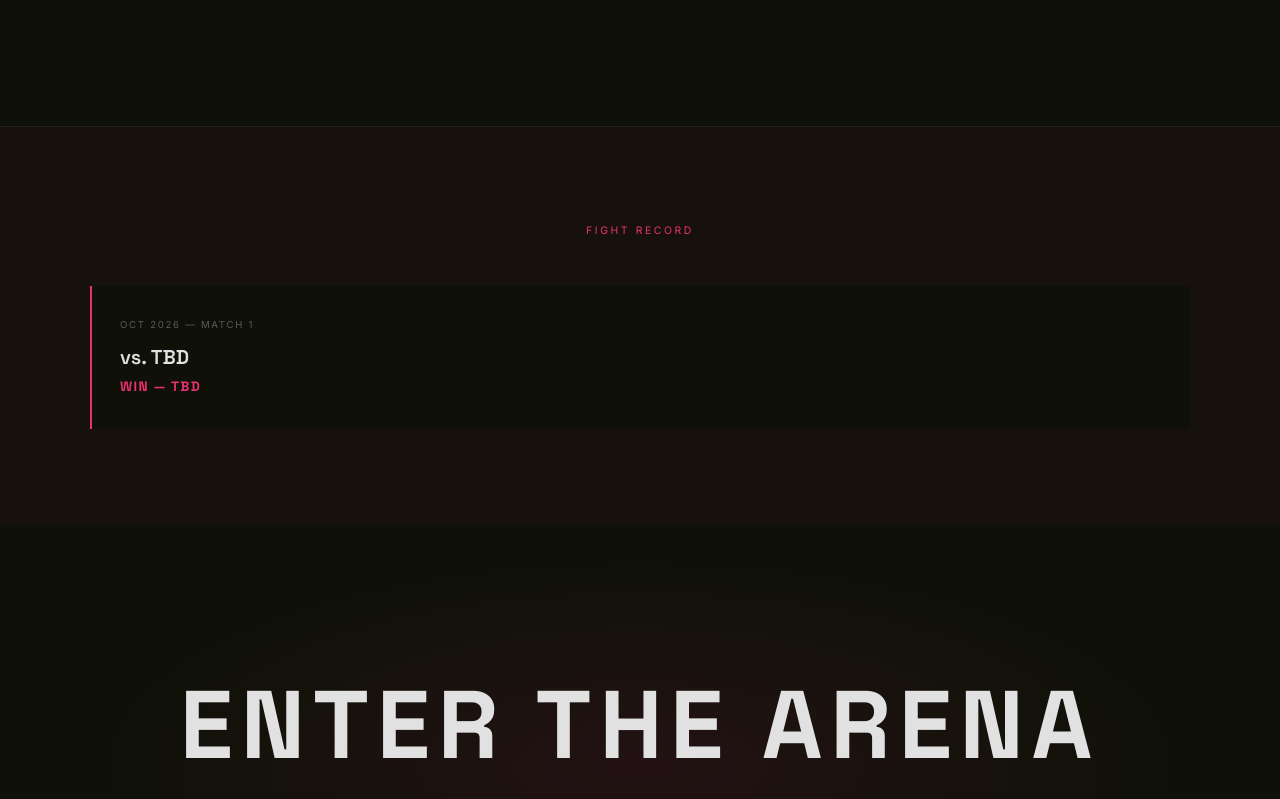
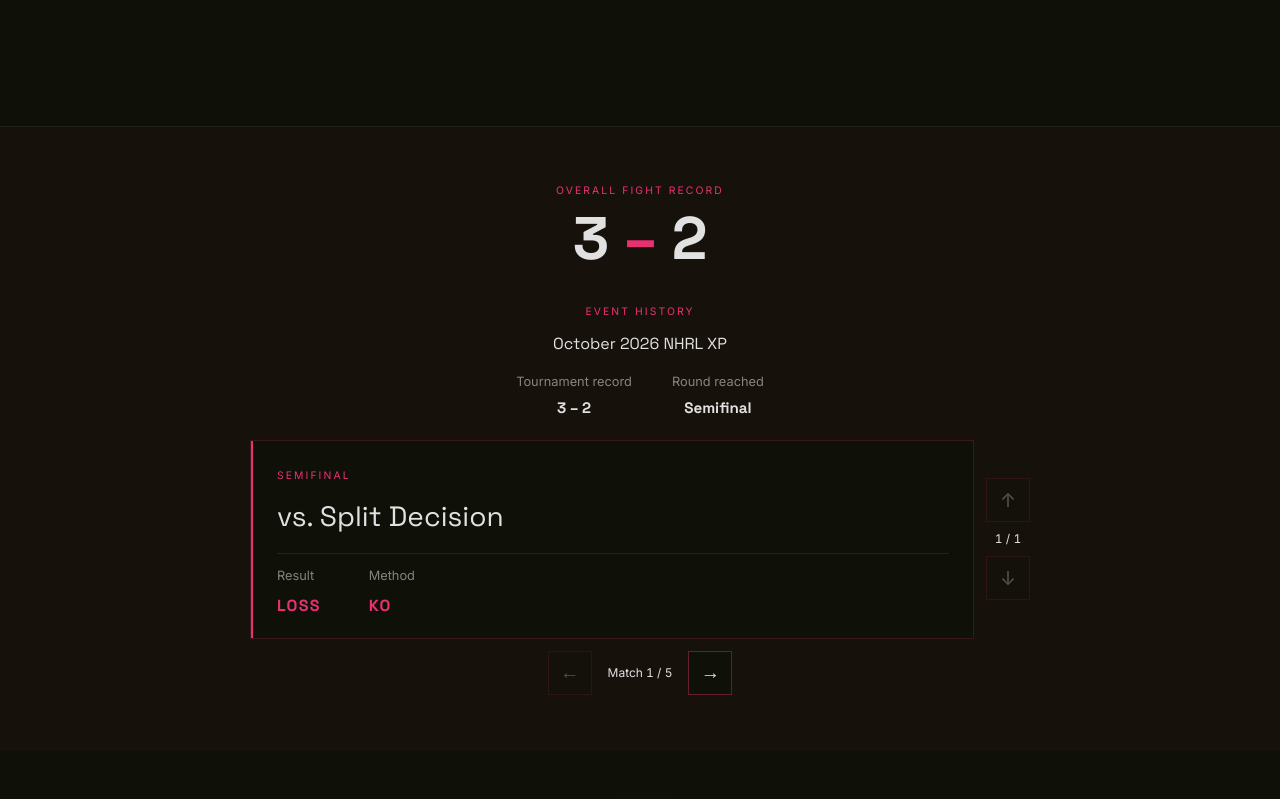
Before and after one commit to ising2025/kelly, a React (Vite) app: page / in a window 1280 px wide. Shown: the part 1561-2360 px from the top of the page. Built offline with nearby package versions, Linux system fonts and the light colour scheme.

Commit message:
added matches from last tourney

```diff
--- a/src/About.jsx
+++ b/src/About.jsx
@@ -29,7 +29,7 @@ const competitions = [
   {
     date: "October 2026",
     name: "October 2026 NHRL XP",
-    blurb: "Lil Bro's Debut Event",
+    blurb: "Lil Bro's Debut Event - SF Finish",
     mediaAnchor: "october-2026",
   },
   // { //placeholder examples
--- a/src/Home.jsx
+++ b/src/Home.jsx
@@ -1,6 +1,92 @@
 import { useState, useEffect, useRef, useCallback, useMemo } from "react";
 import { useNavigate } from "react-router-dom";
 import lilbro from "./assets/Lil_Bro_v2_WP2.jpeg";
+
+// Keep tournaments newest first. Add each tournament's matches here.
+const fightTournaments = [
+  {
+    name: "October 2026 NHRL XP",
+    roundReached: "Semifinal",
+    matches: [
+      { match: "Semifinal", opponent: "Split Decision", result: "LOSS", method: "KO" },
+      { match: "Quarterfinal", opponent: "HiveMind", result: "WIN", method: "JD" },
+      { match: "Qualifying R3", opponent: "Flashpoint", result: "WIN", method: "FF" },
+      { match: "Qualifying R2", opponent: "YEETUS", result: "LOSS", method: "KO" },
+      { match: "Qualifying R1", opponent: "Fracture", result: "WIN", method: "Tap Out" },
+    ],
+  },
+];
+
+function FightRecord() {
+  const [activeTournament, setActiveTournament] = useState(0);
+  const [activeMatch, setActiveMatch] = useState(0);
+  const tournament = fightTournaments[activeTournament];
+  const tournamentWins = tournament.matches.filter((fight) => fight.result === "WIN").length;
+  const tournamentLosses = tournament.matches.filter((fight) => fight.result === "LOSS").length;
+  const changeTournament = (index) => {
+    setActiveTournament(index);
+    setActiveMatch(0);
+  };
+  const matches = fightTournaments.flatMap((tournament) => tournament.matches);
+  const wins = matches.filter((fight) => fight.result === "WIN").length;
+  const losses = matches.filter((fight) => fight.result === "LOSS").length;
+
+  return (
+    <div className="fight-record">
+      <div className="fight-overall">
+        <span className="fight-eyebrow">Overall fight record</span>
+        <strong>{wins} <span>–</span> {losses}</strong>
+      </div>
+      <div role="region" aria-roledescription="carousel" aria-label="Tournament history">
+        <div className="fight-navigation">
+          <span className="fight-eyebrow">Event history</span>
+
+        </div>
+        <h3 className="fight-tournament-name" aria-live="polite">{tournament.name}</h3>
+        <div className="fight-tournament-stats">
+          <div><span className="fight-muted">Tournament record</span><strong>{tournamentWins} – {tournamentLosses}</strong></div>
+          <div><span className="fight-muted">Round reached</span><strong>{tournament.roundReached ?? "TBD"}</strong></div>
+        </div>
+        <div className="fight-tournament-layout">
+        <div className="fight-viewport">
+          <div className="fight-track">
+            {fightTournaments.map((tournament, index) => (
+              <article className="fight-card" key={tournament.name} style={{ transform: `translateY(${(index - activeTournament) * 100}%)` }} aria-roledescription="slide" aria-label={`${index + 1} of ${fightTournaments.length}: ${tournament.name}`} aria-hidden={index !== activeTournament}>
+                <div className="fight-match-viewport">
+                  <div className="fight-match-track" style={{ transform: `translateX(-${activeMatch * 100}%)` }}>
+                {tournament.matches.map((fight, matchIndex) => (
+                  <div className="fight-match" key={fight.match} aria-hidden={index !== activeTournament || matchIndex !== activeMatch}>
+                    <span className="fight-eyebrow">{fight.match}</span>
+                    <h4>vs. {fight.opponent}</h4>
+                    <div className="fight-details">
+                      <div><span className="fight-muted">Result</span><strong>{fight.result ?? "TBD"}</strong></div>
+                      <div><span className="fight-muted">Method</span><strong>{fight.method}</strong></div>
+                    </div>
+                  </div>
+                ))}
+                  </div>
+                </div>
+              </article>
+            ))}
+          </div>
+        </div>
+          <div className="fight-controls fight-tournament-controls" aria-label="Tournament navigation">
+            <button type="button" aria-label="Previous tournament" disabled={activeTournament === 0} onClick={() => changeTournament(activeTournament - 1)}>↑</button>
+            <span>{activeTournament + 1} / {fightTournaments.length}</span>
+            <button type="button" aria-label="Next tournament" disabled={activeTournament === fightTournaments.length - 1} onClick={() => changeTournament(activeTournament + 1)}>↓</button>
+          </div>
+        </div>
+        {tournament.matches.length > 1 && (
+          <div className="fight-controls fight-match-controls">
+            <button type="button" aria-label="Previous match" disabled={activeMatch === 0} onClick={() => setActiveMatch((index) => index - 1)}>←</button>
+            <span aria-live="polite">Match {activeMatch + 1} / {tournament.matches.length}</span>
+            <button type="button" aria-label="Next match" disabled={activeMatch === tournament.matches.length - 1} onClick={() => setActiveMatch((index) => index + 1)}>→</button>
+          </div>
+        )}
+      </div>
+    </div>
+  );
+}
 
 // ── Spark Canvas ──────────────────────────────────────────────────────────────
 function SparkCanvas() {
@@ -961,85 +1047,12 @@ export default function HomePage() {
       <section
         style={{
           borderTop: "1px solid rgba(255,255,255,0.06)",
-          padding: "6rem 4vw",
+          padding: "3.5rem 4vw",
           background: "rgba(233,49,114,0.03)",
         }}
       >
-        <div style={{ maxWidth: 1100, margin: "0 auto" }}>
-          <span
-            style={{
-              fontFamily: "'Inter', sans-serif",
-              fontSize: "0.65rem",
-              letterSpacing: "0.25em",
-              textTransform: "uppercase",
-              color: "#E93172",
-              display: "block",
-              marginBottom: "3rem",
-              textAlign: "center",
-            }}
-          >
-            Fight Record
-          </span>
-
-          <div
-            style={{
-              display: "grid",
-              gridTemplateColumns: "repeat(auto-fit, minmax(220px, 1fr))",
-              gap: "1px",
-              background: "rgba(255,255,255,0.06)",
-            }}
-          >
-            {[
-              { match: "OCT 2026 — Match 1", opponent: "TBD", result: "WIN", method: "TBD" },
-              // { match: "Season 8 — Ep. 7", opponent: "Voltage Drop", result: "WIN", method: "JD" },
-              // { match: "Season 8 — Quarterfinal", opponent: "Apex", result: "LOSS", method: "KO — 2:12" },
-              // { match: "Season 9 — Ep. 2", opponent: "Gridlock", result: "WIN", method: "KO — 1:03" },
-            ].map((fight, i) => (
-              <div
-                key={i}
-                style={{
-                  background: "#0F1108",
-                  padding: "2rem 1.75rem",
-                  borderLeft: fight.result === "WIN" ? "2px solid #E93172" : "2px solid rgba(225,225,225,0.15)",
-                }}
-              >
-                <div
-                  style={{
-                    fontFamily: "'Inter', sans-serif",
-                    fontSize: "0.6rem",
-                    letterSpacing: "0.18em",
-                    color: "rgba(225,225,225,0.35)",
-                    textTransform: "uppercase",
-                    marginBottom: "0.6rem",
-                  }}
-                >
-                  {fight.match}
-                </div>
-                <div
-                  style={{
-                    fontFamily: "'Space Grotesk', sans-serif",
-                    fontSize: "1.25rem",
-                    fontWeight: 600,
-                    color: "#E1E1E1",
-                    marginBottom: "0.3rem",
-                  }}
-                >
-                  vs. {fight.opponent}
-                </div>
-                <div
-                  style={{
-                    fontFamily: "'Space Grotesk', sans-serif",
-                    fontSize: "0.85rem",
-                    letterSpacing: "0.1em",
-                    color: fight.result === "WIN" ? "#E93172" : "rgba(225,225,225,0.4)",
-                    fontWeight: 700,
-                  }}
-                >
-                  {fight.result} — {fight.method}
-                </div>
-              </div>
-            ))}
-          </div>
+        <div style={{ maxWidth: 780, margin: "0 auto" }}>
+          <FightRecord />
         </div>
       </section>
 
--- a/src/index.css
+++ b/src/index.css
@@ -9,3 +9,35 @@ html {
 body {
   font-family: "Inter", sans-serif;
 }
+
+.fight-record { color: #e1e1e1; }
+.fight-overall { display: flex; flex-direction: column; align-items: center; gap: .5rem; padding: 0 0 2rem; }
+.fight-eyebrow { font-size: .65rem; letter-spacing: .2em; text-transform: uppercase; color: #e93172; }
+.fight-overall > strong { font-family: 'Space Grotesk', sans-serif; font-size: clamp(2.5rem, 6vw, 3.75rem); line-height: 1.1; }
+.fight-overall > strong span { color: #e93172; }
+.fight-muted { color: rgba(225,225,225,.55); font-size: .8rem; }
+.fight-navigation { display: flex; flex-direction: column; align-items: center; gap: .75rem; }
+.fight-tournament-name { text-align: center; font-family: 'Space Grotesk', sans-serif; font-size: 1rem; margin: .75rem 0 1rem; }
+.fight-controls { display: flex; align-items: center; gap: 1rem; font-size: .75rem; font-variant-numeric: tabular-nums; }
+.fight-controls button { width: 44px; height: 44px; border: 1px solid rgba(233,49,114,.4); background: #0f1108; color: #e1e1e1; font-size: 1.2rem; cursor: pointer; }
+.fight-controls button:disabled { opacity: .3; cursor: default; }
+.fight-controls button:hover:not(:disabled) { background: rgba(233,49,114,.18); }
+.fight-viewport { overflow: hidden; border: 1px solid rgba(233,49,114,.2); background: #0f1108; }
+.fight-track { display: grid; }
+.fight-card { grid-area: 1 / 1; min-width: 0; padding: 1.25rem 1.5rem; border-left: 2px solid #e93172; transition: transform .45s ease; }
+.fight-match-viewport { overflow: hidden; }
+.fight-match-track { display: flex; transition: transform .45s ease; }
+.fight-match { flex: 0 0 100%; min-width: 0; }
+.fight-match-controls { justify-content: center; margin-top: .75rem; }
+.fight-tournament-stats { display: flex; justify-content: center; gap: 2.5rem; margin: 0 0 1.25rem; text-align: center; }
+.fight-tournament-stats > div { display: flex; flex-direction: column; gap: .4rem; }
+.fight-tournament-stats strong { font-family: 'Space Grotesk', sans-serif; font-size: .95rem; }
+.fight-card h4 { font-family: 'Space Grotesk', sans-serif; font-size: clamp(1.3rem, 3vw, 1.75rem); margin: .65rem 0; }
+.fight-details { display: flex; gap: 3rem; margin-top: 1rem; padding-top: .75rem; border-top: 1px solid rgba(255,255,255,.08); }
+.fight-details > div { display: flex; flex-direction: column; gap: .5rem; }
+.fight-details strong { color: #e93172; font-family: 'Space Grotesk', sans-serif; letter-spacing: .08em; }
+.fight-record button:focus-visible { outline: 2px solid #e93172; outline-offset: 3px; }
+@media (prefers-reduced-motion: reduce) { .fight-card, .fight-match-track { transition: none; } }
+
+.fight-tournament-layout { display: grid; grid-template-columns: minmax(0, 1fr) 44px; align-items: center; gap: .75rem; }
+.fight-tournament-controls { flex-direction: column; gap: .5rem; }
```
